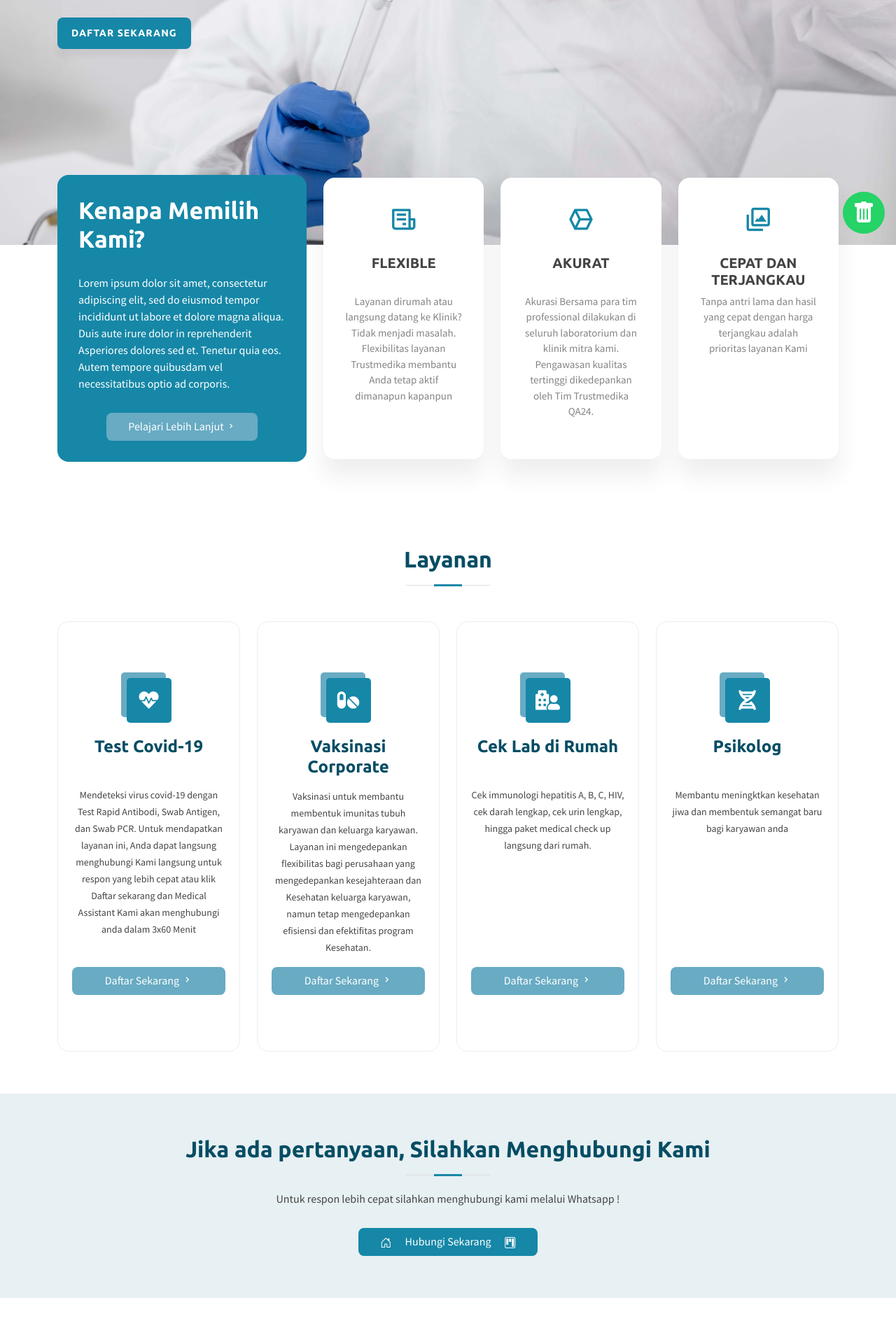
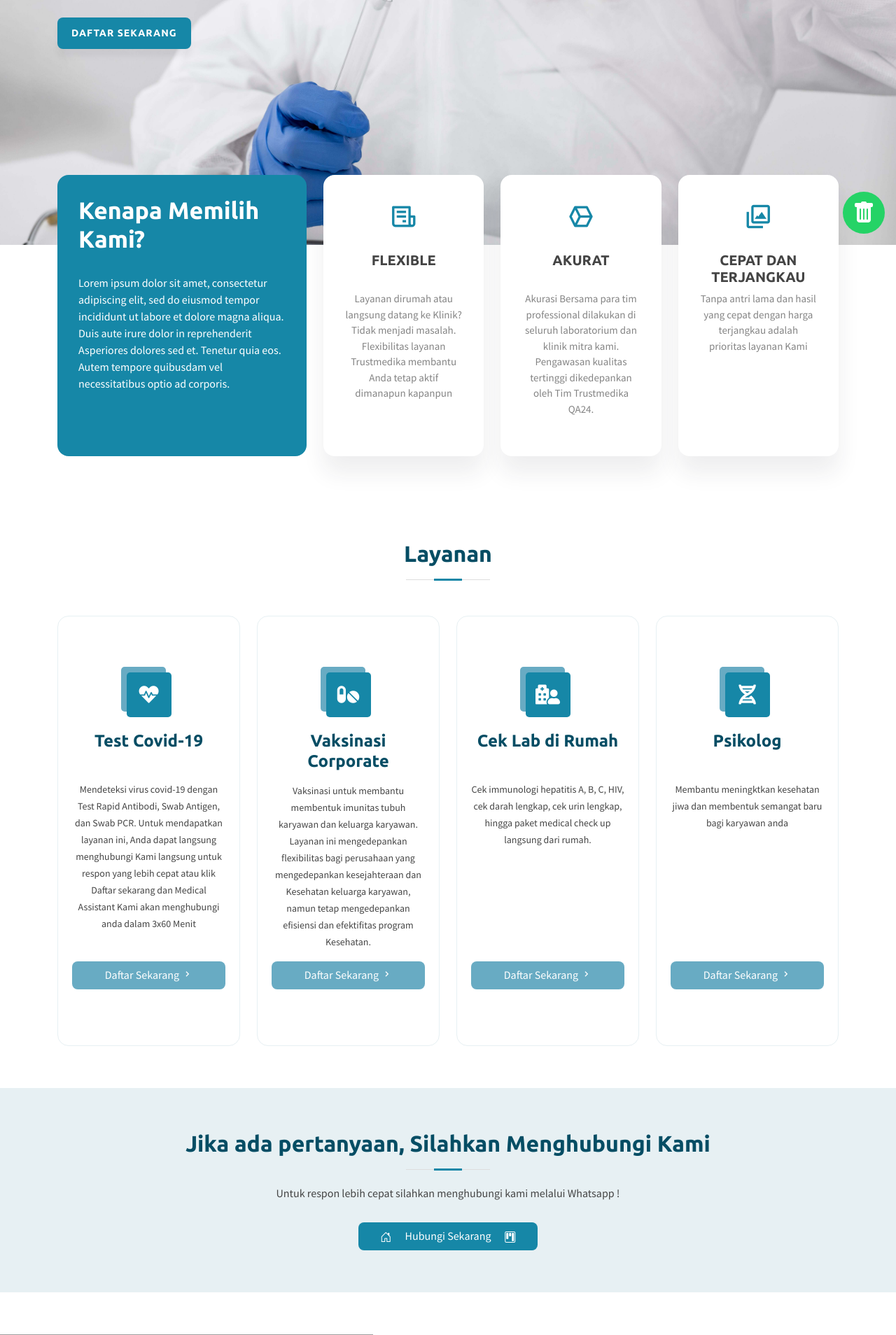
Before and after one commit to NikkiRufiansya/trustmedika, a PHP site: page / in a window 1280 px wide. Shown: the part 450-2358 px from the top of the page at 70% size. Run offline with PHP 8.4, Linux system fonts and the light colour scheme; some libraries are stand-ins or nearby versions; grey boxes are pictures that could not be loaded.

Commit message:
revisi content

```diff
--- a/index.php
+++ b/index.php
@@ -31,10 +31,10 @@
                 Lorem ipsum dolor sit amet, consectetur adipiscing elit, sed do eiusmod tempor incididunt ut labore et dolore magna aliqua. Duis aute irure dolor in reprehenderit
                 Asperiores dolores sed et. Tenetur quia eos. Autem tempore quibusdam vel necessitatibus optio ad corporis.
               </p>
-              <div class="text-center">
+           <!--    <div class="text-center">
                 <a href="#" class="btn btn-l1 more-btn">Pelajari Lebih Lanjut <i class="bx bx-chevron-right"></i></a>
               </div>
-            </div>
+ -->            </div>
           </div>
           <div class="col-lg-8 d-flex align-items-stretch">
             <div class="icon-boxes d-flex flex-column justify-content-center">
```
